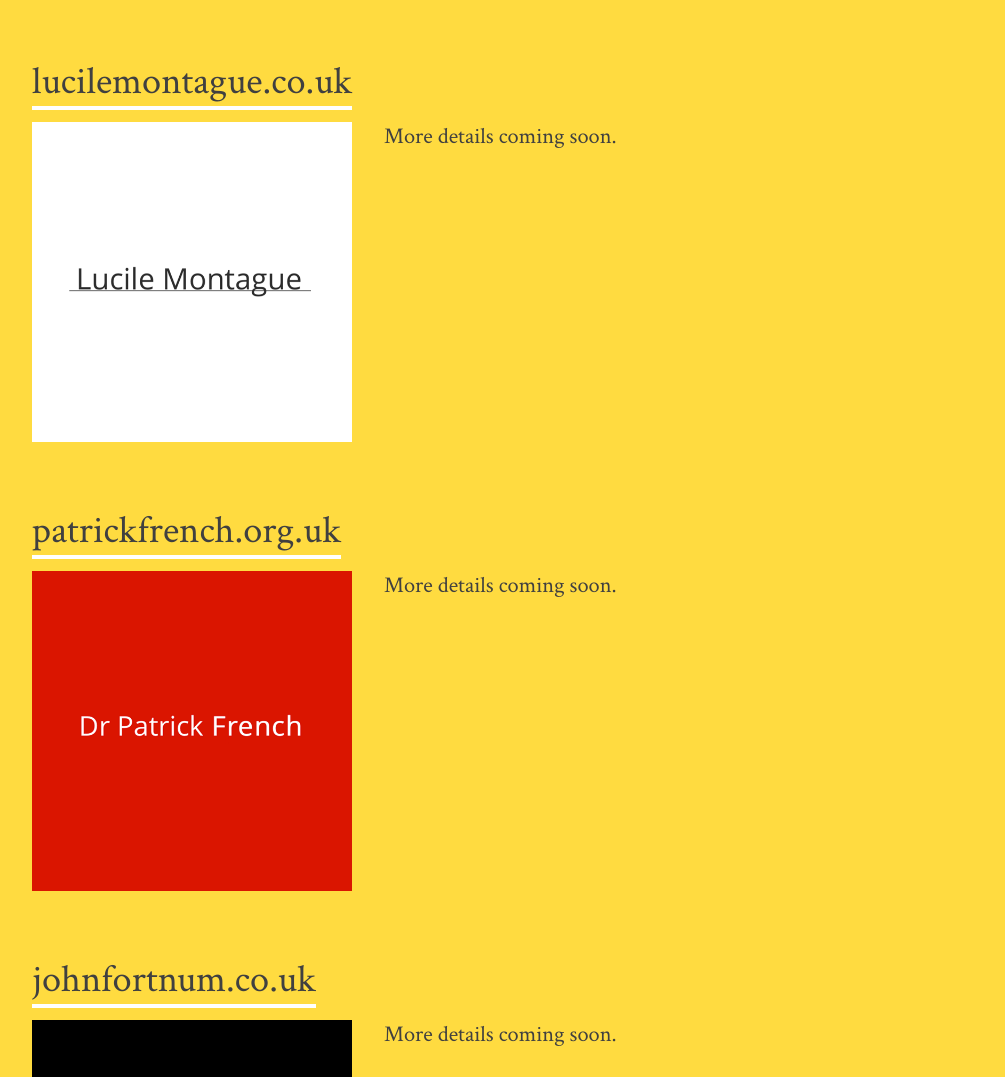
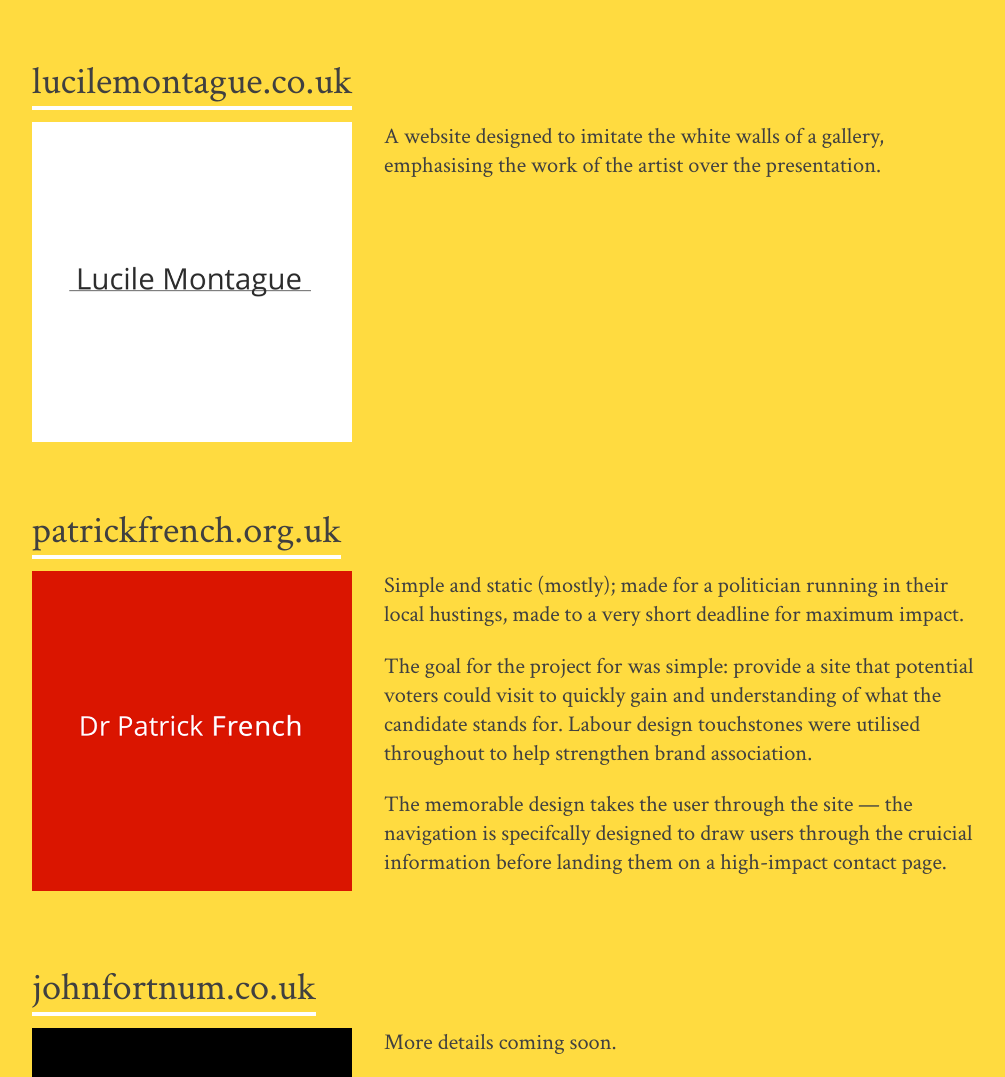
Before and after one commit to EdwardLuke/lukeewer.co.uk, a plain HTML site: page portfolio.html in a window 1280 px wide. Shown: the part 1780-2857 px from the top of the page, without its empty margins (128-1133 px from the left). Drawn offline with Linux system fonts and the light colour scheme.

Commit message:
Update portfolio descriptions

```diff
--- a/portfolio.html
+++ b/portfolio.html
@@ -83,7 +83,7 @@
                             <img src="img/portfolio-logos/lucilemontague.co.uk.png" width="100%" height="auto" alt="lucilemontague.co.uk screenshot">
                         </div>
                         <div class="project-description">
-                            <p>More details coming soon.</p>
+                            <p>A website designed to imitate the white walls of a gallery, emphasising the work of the artist over the presentation.</p>
                         </div>
                     </div>
                 </article>
@@ -96,7 +96,9 @@
                             <img src="img/portfolio-logos/patrickfrench.org.uk.png" width="100%" height="auto" alt="patrickfrench.org.uk screenshot">
                         </div>
                         <div class="project-description">
-                            <p>More details coming soon.</p>
+                            <p>Simple and static (mostly); made for a politician running in their local hustings, made to a very short deadline for maximum impact.</p>
+                            <p>The goal for the project for was simple: provide a site that potential voters could visit to quickly gain and understanding of what the candidate stands for. Labour design touchstones were utilised throughout to help strengthen brand association.</p>
+                            <p>The memorable design takes the user through the site &mdash; the navigation is specifcally designed to draw users through the cruicial information before landing them on a high-impact contact page.</p>
                         </div>
                     </div>
                 </article>
```
